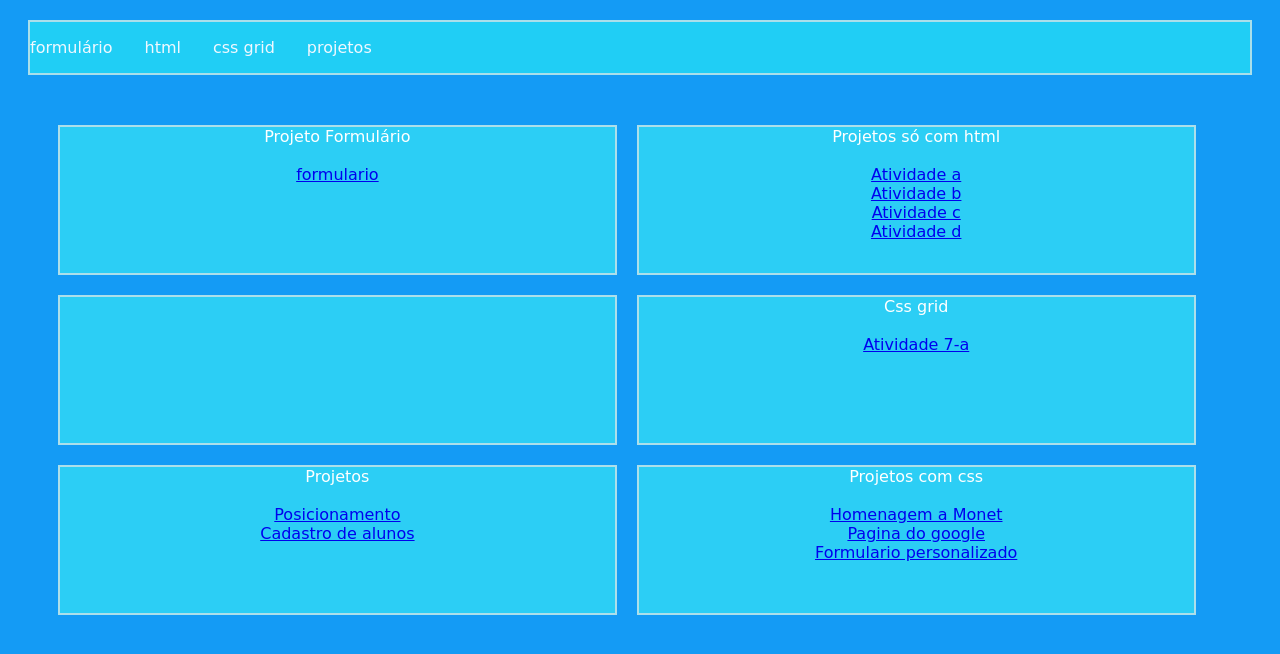
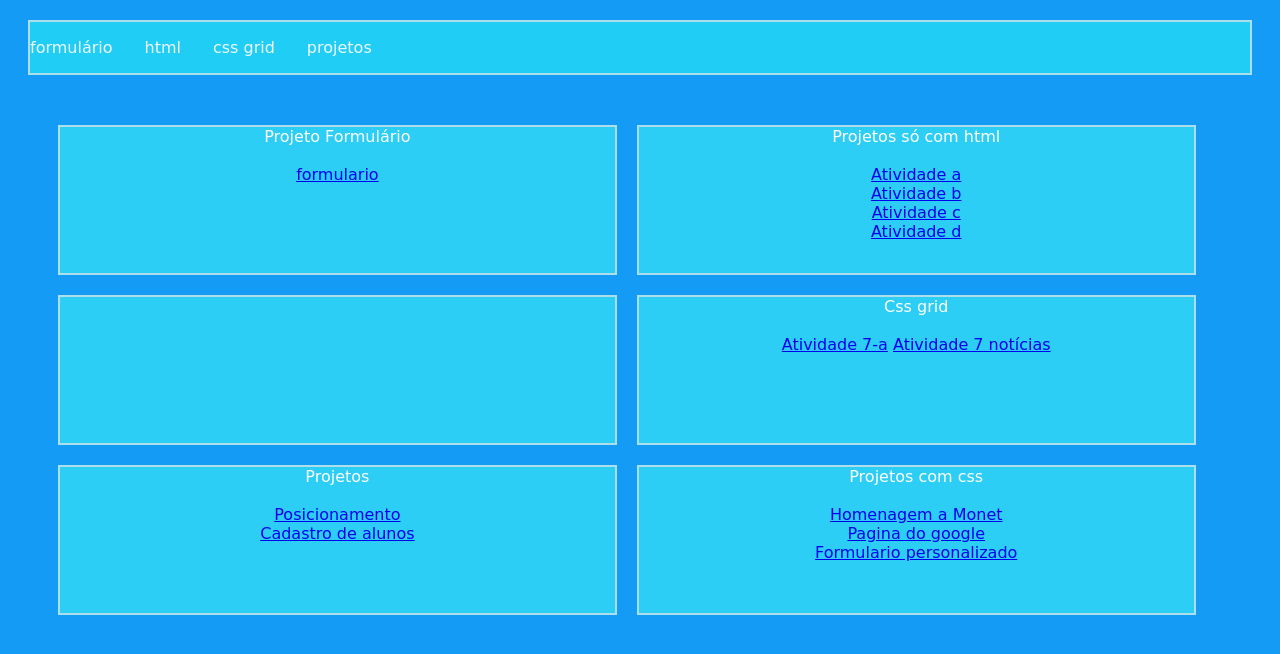
Before and after one commit to felixrai/prejeets7, a plain HTML site: page index.html in a window 1280 px wide. Drawn offline with Linux system fonts and the light colour scheme.

Commit message:
Update index.html

```diff
--- a/index.html
+++ b/index.html
@@ -30,6 +30,7 @@
                 </div>
             <div class="item"><center>Css grid <br> <br>
              <a href=" https://felixrai.github.io/ativi71/">Atividade 7-a</a>
+             <a href="https://felixrai.github.io/ultima/">Atividade 7 notícias</a>
             </center></div>
             <div class="item"><center> Projetos <br> <br>
                 <a href="https://felixrai.github.io/atividade-5/"> Posicionamento </a> <br>
```
